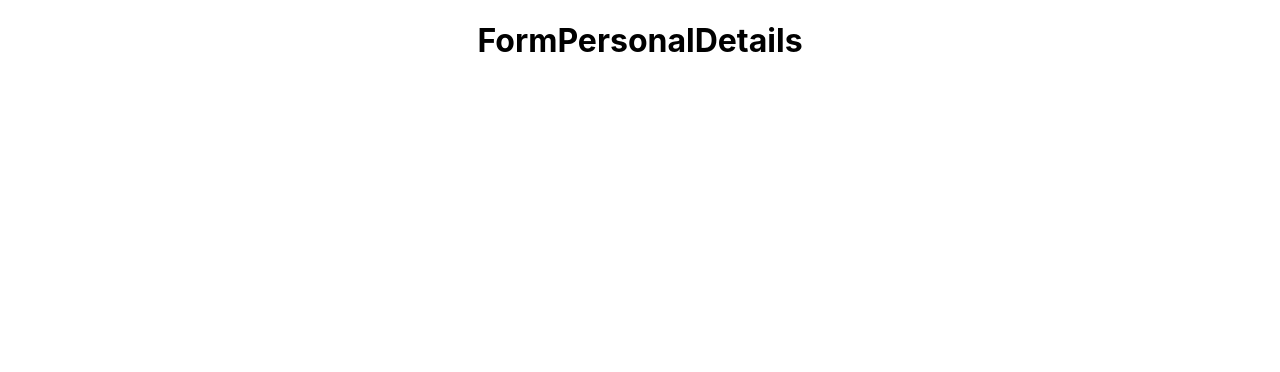
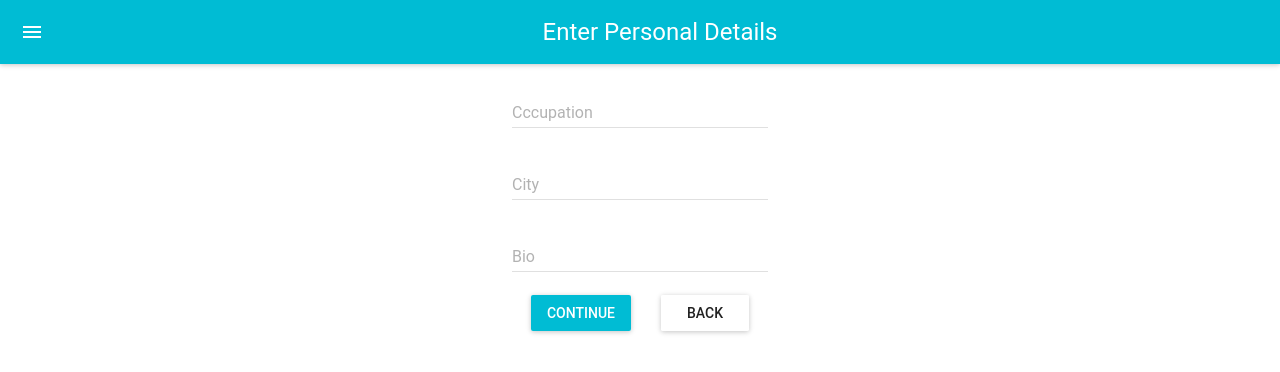
Before and after one commit to nvkex/step-form-react.app, a React (Create React App) app: page / in a window 1280 px wide. Both pictures are taken after a click on the button "CONTINUE". Shown: the top 372 px of the page. Built offline with nearby package versions, Linux system fonts and the light colour scheme.

Commit message:
Personal Details Components

```diff
--- a/src/components/FormPersonalDetails.js
+++ b/src/components/FormPersonalDetails.js
@@ -0,0 +1,69 @@
+import React, { Component } from 'react';
+import MuiThemeProvider from 'material-ui/styles/MuiThemeProvider';
+import AppBar from 'material-ui/AppBar';
+import TextField from 'material-ui/TextField';
+import RadioButton from 'material-ui/RadioButton'
+import { RaisedButton } from 'material-ui';
+
+class FromPersonalDetails extends Component {
+
+    continue = e => {
+        e.preventDefault();
+        this.props.nextStep();
+    }
+
+    back = e => {
+        e.preventDefault();
+        this.props.prevStep();
+    }
+
+    render() {
+
+        const { values, handleChange } = this.props;
+
+        return (
+            <MuiThemeProvider>
+                <React.Fragment>
+                    <AppBar title="Enter Personal Details" />
+                    <TextField
+                        hintText="Enter Your Occupations"
+                        floatingLabelText="Cccupation"
+                        onChange={handleChange('occupation')}
+                        defaultValue={values.occupation}
+                    /><br />
+                    <TextField
+                        hintText="Enter Your City"
+                        floatingLabelText="City"
+                        onChange={handleChange('city')}
+                        defaultValue={values.city}
+                    /><br />
+                    <TextField
+                        hintText="Enter Your Bio"
+                        floatingLabelText="Bio"
+                        onChange={handleChange('bio')}
+                        defaultValue={values.bio}
+                    /><br />
+                    <RaisedButton
+                        label="Continue"
+                        primary={true}
+                        style={styles.button}
+                        onClick={this.continue}
+                    />
+                    <RaisedButton
+                        label="Back"
+                        primary={false}
+                        style={styles.button}
+                        onClick={this.back}
+                    />
+
+                </React.Fragment>
+            </MuiThemeProvider>
+        )
+    }
+}
+
+const styles = {
+    button: { margin: 15 }
+}
+
+export default FromPersonalDetails
--- a/src/components/UserForm.js
+++ b/src/components/UserForm.js
@@ -1,5 +1,6 @@
 import React, { Component } from 'react';
 import FormUserDetails from './FormUserDetails';
+import FromPersonalDetails from './FormPersonalDetails';
 
 class UserForm extends Component {
 
@@ -45,7 +46,14 @@
                     />
                 );
             case 2:
-                return <h1>FormPersonalDetails</h1>
+                return (
+                    <FromPersonalDetails
+                        nextStep={this.nextStep}
+                        prevStep={this.prevStep}
+                        handleChange={this.handleChange}
+                        values={values}
+                    />
+                )
             case 3:
                 return <h1>Confirm</h1>
             case 4:
```
